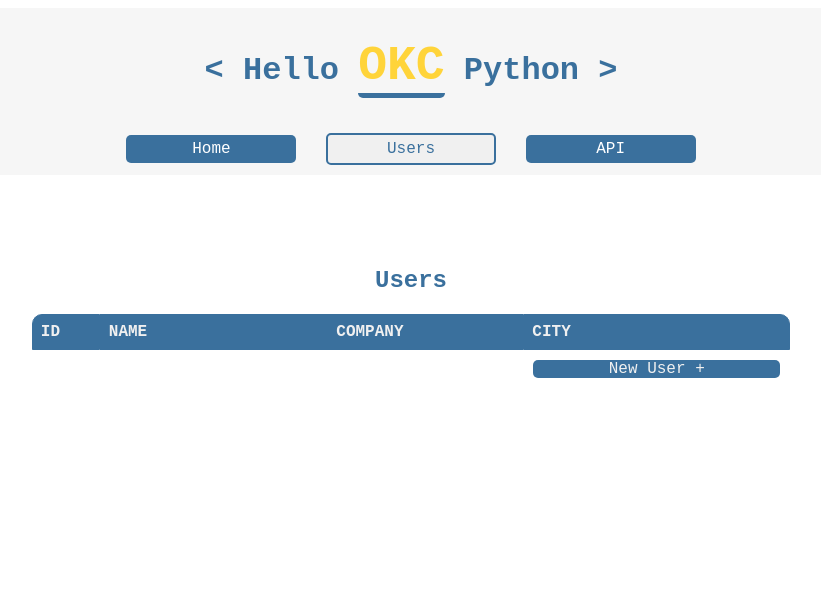
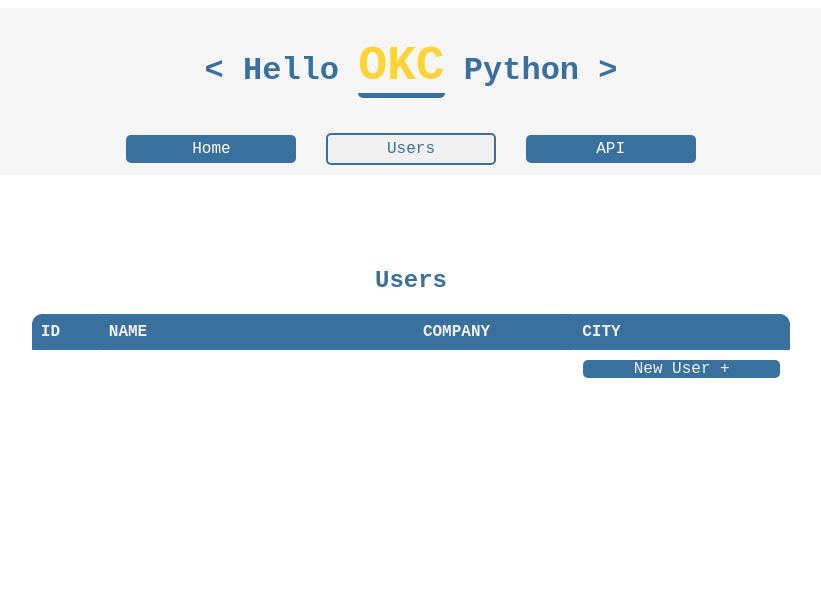
Before and after one commit to BrickBeard/flask_demo, a Flask app: page /users in a window 1280 px wide. Shown: the top 590 px of the page, without its empty margins (229-1050 px from the left). Run offline with Flask 2, Linux system fonts and the light colour scheme.

Commit message:
Adjusted some styling on the users table and html file.

```diff
--- a/project/static/css/style.css
+++ b/project/static/css/style.css
@@ -14,7 +14,7 @@
 .user_table th { padding-top: 12px; padding-bottom: 12px; text-align: left; background-color: #3A709D; color: #F0F0F0; }
 .user_table td, .user_table th { border: 1px solid #3A709D; padding: 8px; }
 .user_table td:first-child, .user_table th:first-child { width: 50px; }
-.user_table td:nth-child(2), .user_table th:nth-child(2) { width: 30%; }
+.user_table td:nth-child(2), .user_table th:nth-child(2) { min-width: 150px; }
 .user_table tbody tr td a { display: block; text-decoration: none; color: #3A709D; }
 .user_table tbody tr td.del_icon { border: none; width: 10px; }
 .user_table tbody tr td.del_icon a { display: block; }
--- a/project/templates/api.html
+++ b/project/templates/api.html
@@ -7,9 +7,7 @@
 
 
 {% block content %}
-    <h2 class="text_center">API TEST SECTION</h2>
-    <br>
-    <br>
+    <h2 class="text_center">API Endpoints</h2>
     <table class="api_table">
         <thead>
             <tr>
```
